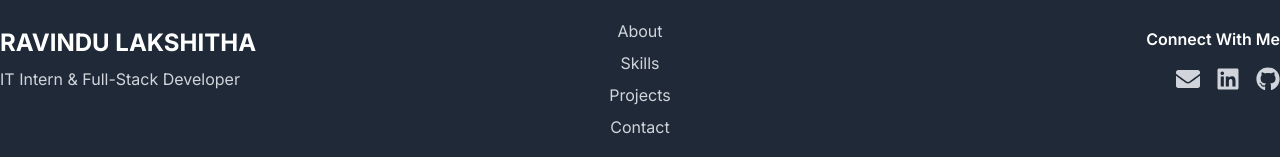
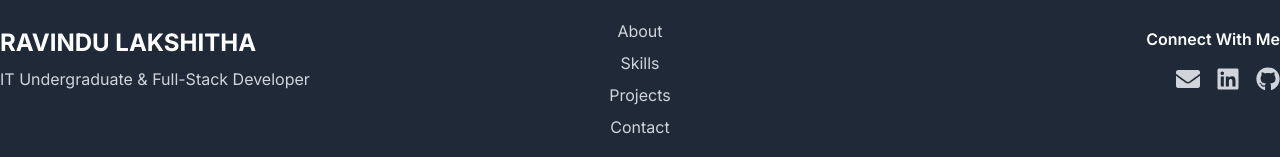
Before and after one commit to RavinduLakshitha07/Lakshitha-Portfolio, a React (Create React App) app: page / in a window 1280 px wide. Shown: the part 9964-10121 px from the top of the page. Built offline with nearby package versions, Linux system fonts and the light colour scheme; the HTML template or start-up script is replaced by a standard one.

Commit message:
Update Footer.js

```diff
--- a/src/components/Footer.js
+++ b/src/components/Footer.js
@@ -36,7 +36,7 @@ const Footer = () => {
             className="text-center md:text-left"
           >
             <h3 className="text-2xl font-bold mb-2">RAVINDU LAKSHITHA</h3>
-            <p className="text-gray-300">IT Intern & Full-Stack Developer</p>
+            <p className="text-gray-300">IT Undergraduate & Full-Stack Developer</p>
           </motion.div>
 
           {/* Quick Links */}
```
